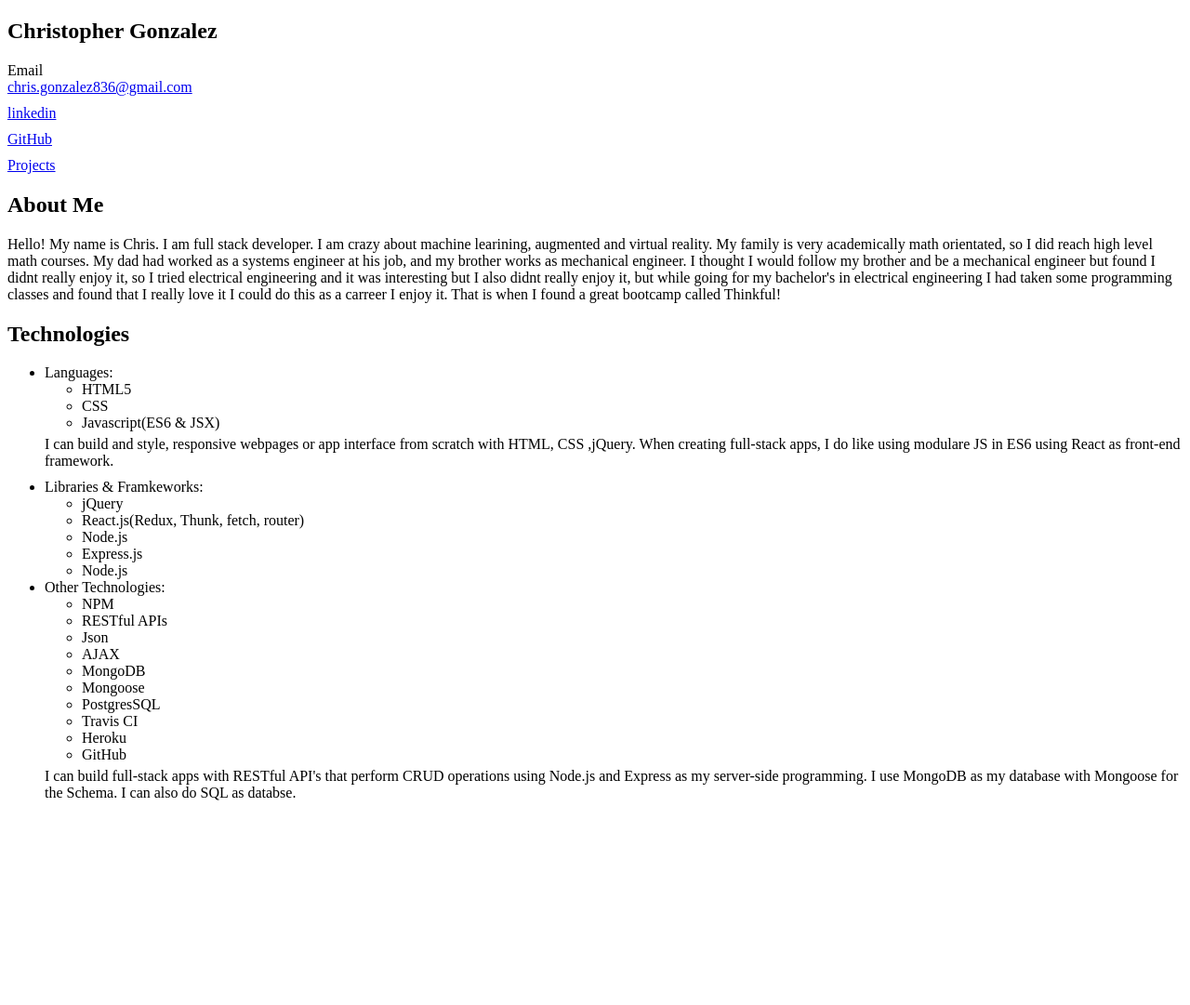
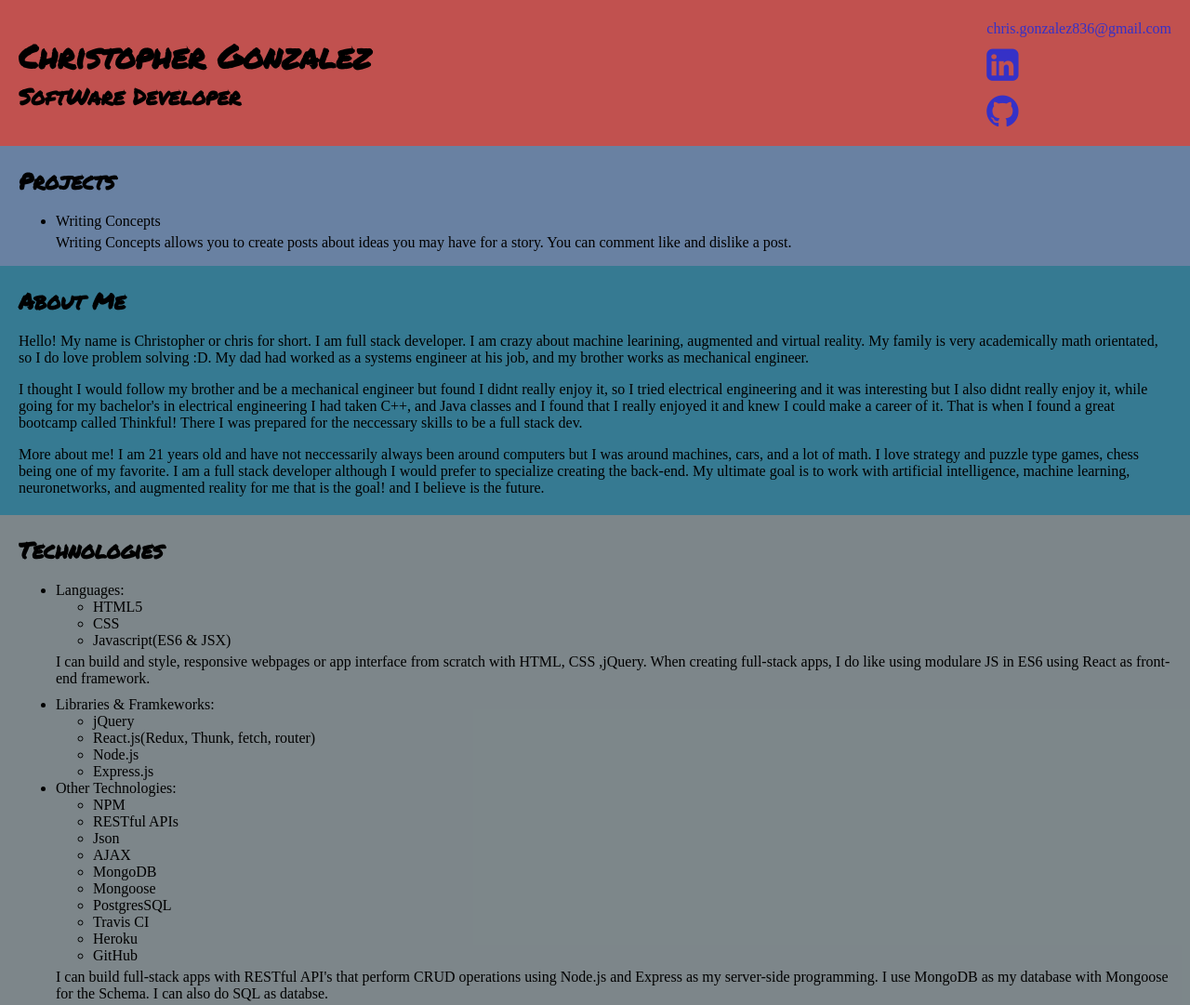
Before and after one commit to ChrisGantz/chris-portfolio, a React app: page / in a window 1280 px wide. Shown: the whole page at 93% size. Before the commit the page ends 878 px from the top, so only its background shows below. Built offline with nearby package versions, Linux system fonts and the light colour scheme; a web font is replaced by a local one.

Commit message:
added some styling

```diff
--- a/public/index.html
+++ b/public/index.html
@@ -1,5 +1,6 @@
 <!DOCTYPE html>
 <html lang="en">
+
 <head>
   <meta charset="utf-8">
   <meta name="viewport" content="width=device-width, initial-scale=1, shrink-to-fit=no">
@@ -10,6 +11,9 @@
     -->
   <link rel="manifest" href="%PUBLIC_URL%/manifest.json">
   <link rel="shortcut icon" href="%PUBLIC_URL%/favicon.ico">
+  <link href="https://fonts.googleapis.com/css?family=Permanent+Marker|Quattrocento|Volkhov" rel="stylesheet">
+  <link rel="stylesheet" href="https://cdnjs.cloudflare.com/ajax/libs/font-awesome/4.7.0/css/font-awesome.min.css">
+  <link rel="stylesheet" href="https://cdnjs.cloudflare.com/ajax/libs/font-awesome/4.7.0/css/font-awesome.min.css">
   <!--
       Notice the use of %PUBLIC_URL% in the tags above.
       It will be replaced with the URL of the `public` folder during the build.
@@ -21,6 +25,7 @@
     -->
   <title>React App</title>
 </head>
+
 <body>
   <noscript>
     You need to enable JavaScript to run this app.
@@ -37,4 +42,5 @@
       To create a production bundle, use `npm run build` or `yarn build`.
     -->
 </body>
+
 </html>
--- a/src/components/Technologies.js
+++ b/src/components/Technologies.js
@@ -2,7 +2,7 @@ import React from "react";
 
 export default function Technologies() {
   return (
-    <section>
+    <section className="row technologies">
       <h2>Technologies</h2>
       <ul>
         <li>
@@ -25,7 +25,6 @@ export default function Technologies() {
             <li>React.js(Redux, Thunk, fetch, router)</li>
             <li>Node.js</li>
             <li>Express.js</li>
-            <li>Node.js</li>
           </ul>
         </li>
         <li>
--- a/src/components/about-me.js
+++ b/src/components/about-me.js
@@ -2,20 +2,32 @@ import React from "react";
 
 export default function AboutMe() {
   return (
-    <section className="about-me">
+    <section className="about-me row">
       <h2>About Me</h2>
       <p>
-        Hello! My name is Chris. I am full stack developer. I am crazy about
-        machine learining, augmented and virtual reality. My family is very
-        academically math orientated, so I did reach high level math courses. My
-        dad had worked as a systems engineer at his job, and my brother works as
-        mechanical engineer. I thought I would follow my brother and be a
-        mechanical engineer but found I didnt really enjoy it, so I tried
-        electrical engineering and it was interesting but I also didnt really
-        enjoy it, but while going for my bachelor's in electrical engineering I
-        had taken some programming classes and found that I really love it I
-        could do this as a carreer I enjoy it. That is when I found a great
-        bootcamp called Thinkful!
+        Hello! My name is Christopher or chris for short. I am full stack
+        developer. I am crazy about machine learining, augmented and virtual
+        reality. My family is very academically math orientated, so I do love
+        problem solving :D. My dad had worked as a systems engineer at his job,
+        and my brother works as mechanical engineer.
+      </p>{" "}
+      <p>
+        I thought I would follow my brother and be a mechanical engineer but
+        found I didnt really enjoy it, so I tried electrical engineering and it
+        was interesting but I also didnt really enjoy it, while going for my
+        bachelor's in electrical engineering I had taken C++, and Java classes
+        and I found that I really enjoyed it and knew I could make a career of
+        it. That is when I found a great bootcamp called Thinkful! There I was
+        prepared for the neccessary skills to be a full stack dev.
+      </p>
+      <p>
+        More about me! I am 21 years old and have not neccessarily always been
+        around computers but I was around machines, cars, and a lot of math. I
+        love strategy and puzzle type games, chess being one of my favorite. I
+        am a full stack developer although I would prefer to specialize creating
+        the back-end. My ultimate goal is to work with artificial intelligence,
+        machine learning, neuronetworks, and augmented reality for me that is
+        the goal! and I believe is the future.
       </p>
     </section>
   );
--- a/src/components/contact-bar.js
+++ b/src/components/contact-bar.js
@@ -2,11 +2,14 @@ import React from "react";
 
 export default function ContactBar() {
   return (
+    <section className="my-info">
       <nav>
+        <div className="my-name">
           <h1>Christopher Gonzalez</h1>
+          <h2 class="first-h2">SoftWare Developer</h2>
+        </div>
         <div className="contact-info">
           <p>
-          Email{" "}
             <a href="mailto:chris.gonzalez836@gmail.com">
               chris.gonzalez836@gmail.com
             </a>
@@ -15,13 +18,13 @@ export default function ContactBar() {
             href="https://www.linkedin.com/in/chris-gonzalez-70a54416a/"
             target="_blank"
           >
-          linkedin
+            <i class="fa fa-linkedin-square fontSize" />
           </a>
           <a href="https://github.com/ChrisGantz" target="_blank">
-          GitHub
+            <i class="fa fa-github fontSize" />
           </a>
-        <a href="#">Projects</a>
         </div>
       </nav>
+    </section>
   );
 }
--- a/src/components/landing-page.js
+++ b/src/components/landing-page.js
@@ -2,11 +2,13 @@ import React from "react";
 import ContactBar from "./contact-bar";
 import AboutMe from "./about-me";
 import Technologies from "./Technologies";
+import Projects from "./projects";
 
 export default function LandingPage(props) {
   return (
     <main>
       <ContactBar />
+      <Projects />
       <AboutMe />
       <Technologies />
     </main>
--- a/src/components/projects.js
+++ b/src/components/projects.js
@@ -2,7 +2,7 @@ import React from "react";
 
 export default function Projects() {
   return (
-    <section>
+    <section className="project row">
       <h2>Projects</h2>
       <ul>
         <li>Writing Concepts</li>
--- a/src/css/float-grid.css
+++ b/src/css/float-grid.css
@@ -1,7 +1,7 @@
 .row {
-  max-width: 1000px;
-  padding-left: 40px;
-  padding-right: 40px;
+  max-width: 100%;
+  padding-left: 20px;
+  padding-right: 20px;
   margin: 0 auto;
 }
 
--- a/src/css/main.css
+++ b/src/css/main.css
@@ -1,12 +1,25 @@
 * {
   box-sizing: border-box;
+}
+
+body {
+  margin: 0;
+  font-family: "Volkhov", serif;
+}
+
+nav {
+  padding: 35px 20px;
 }
 
 a {
   display: block;
   margin-bottom: 10px;
+  text-decoration: none;
+  color: #3531c7;
 }
-
+a:visited {
+  color: #ca8de8;
+}
 p {
   margin-bottom: 0;
 }
@@ -15,3 +28,64 @@ ul > p {
   margin-bottom: 10px;
   margin-top: 5px;
 }
+
+.my-info {
+  width: 100%;
+  background-color: #c1514f;
+}
+
+h1 {
+  margin: 0;
+  font-family: "Permanent Marker", cursive;
+  font-size: 35px;
+}
+h2 {
+  font-family: "Permanent Marker", cursive;
+  margin-bottom: 0;
+}
+nav > h2 {
+  font-size: 15px;
+  margin: 0;
+}
+.technologies {
+  padding-bottom: 50px;
+  margin: 0;
+  background-color: #5f6b6fcf;
+}
+
+.project {
+  background-color: #234677ad;
+}
+
+.about-me {
+  background-color: #367a92;
+  padding-bottom: 20px;
+}
+
+.my-name {
+  display: inline-block;
+}
+
+.contact-info {
+  float: right;
+  margin-top: -29px;
+}
+
+.first-h2 {
+  margin-top: 0px;
+}
+
+@media only screen and (max-width: 675px) {
+  .contact-info {
+    float: none;
+    margin: 0;
+  }
+}
+
+.fontSize {
+  font-size: 40px;
+}
+
+/* font-family: 'Permanent Marker', cursive;
+font-family: 'Volkhov', serif;
+font-family: 'Quattrocento', serif; */
--- a/src/index.js
+++ b/src/index.js
@@ -1,6 +1,7 @@
 import React from "react";
 import ReactDOM from "react-dom";
 import "./css/main.css";
+import "./css/float-grid.css";
 import LandingPage from "./components/landing-page";
 import registerServiceWorker from "./registerServiceWorker";
 
```
Also changed, not shown: 1 other file. Lines whose indentation alone changed are shown as unchanged.
